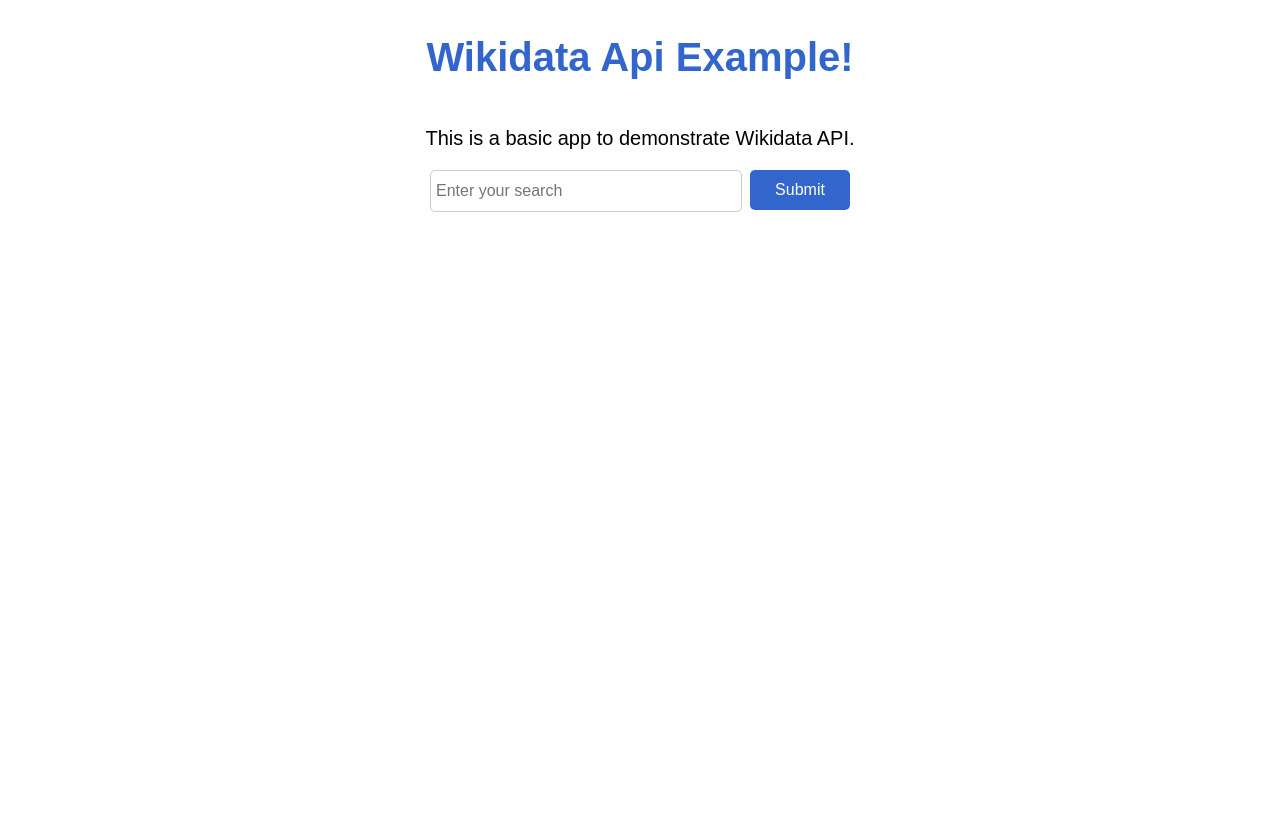
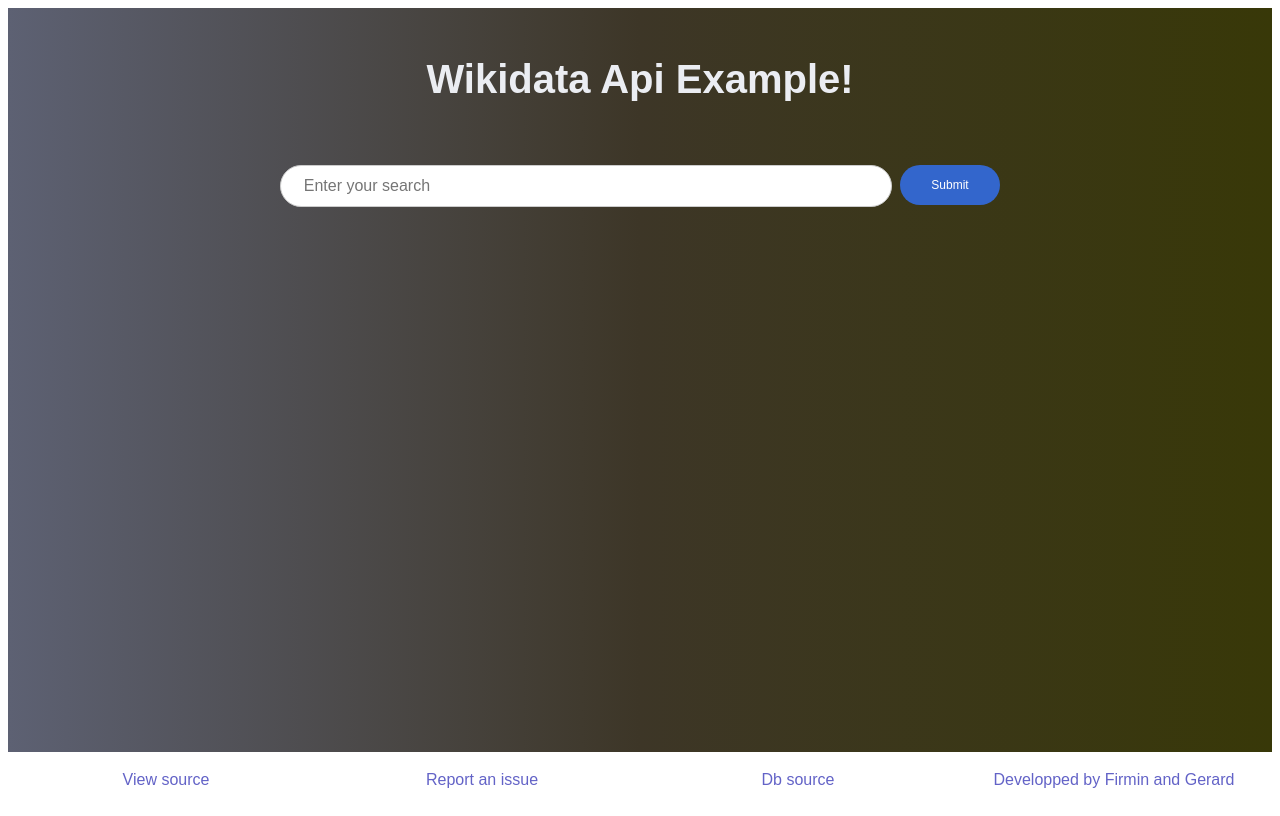
Before and after one commit to kaliacad/WD-FG, a React (Vite) app: page / in a window 1280 px wide. Built offline with nearby package versions, Linux system fonts and the light colour scheme.

Commit message:
Improvment of the design

```diff
--- a/package.json
+++ b/package.json
@@ -12,7 +12,8 @@
   "dependencies": {
     "axios": "^1.6.8",
     "react": "^18.2.0",
-    "react-dom": "^18.2.0"
+    "react-dom": "^18.2.0",
+    "react-router-dom": "^6.23.0"
   },
   "devDependencies": {
     "@types/react": "^18.2.66",
--- a/src/App.css
+++ b/src/App.css
@@ -1,5 +1,4 @@
-
-.body{
+.body {
   display: flex;
   flex-direction: column;
   align-items: center;
@@ -8,19 +7,98 @@
   padding: 0;
   text-align: center;
 }
+.body-content {
+  background-image: linear-gradient(
+    to right,
+    rgb(93, 97, 115),
+    rgb(61, 54, 39),
+    rgb(56, 56, 8)
+  );
+  display: flex;
+  flex-direction: column;
+  align-items: center;
+  box-sizing: border-box;
+  padding-top: 2vh;
+  width: 100%;
+  height: 93vh;
+  overflow-y: scroll;
+}
+.output {
+  display: flex;
+  justify-content: left;
+  align-items: top;
+  gap: 30px;
+  margin: 2px;
+  height: 50px;
+  width: 100%;
+  padding: 10px;
+  background: rgba(255, 255, 255, 0.2);
+  border-radius: 5px;
+  box-shadow: 0 4px 30px rgba(0, 0, 0, 0.1);
+  backdrop-filter: blur(5px);
+  -webkit-backdrop-filter: blur(5px);
+  border: 1px solid rgba(255, 255, 255, 0.3);
+}
+.output > img {
+  width: 45px;
+  height: 45px;
+  object-fit: cover;
+  border: 1px solid rgb(210, 210, 225);
+}
+.output > img:hover {
+  margin-top: -20px;
+  margin-left: -20px;
+  width: 90px;
+  height: 90px;
+  z-index: 10;
+}
+h3 {
+  display: flex;
+  justify-content: left;
+  min-width: 100px;
+}
+.label {
+  font-size: 20px;
+  font-weight: 700;
+}
+.description {
+  display: flex;
+  flex-direction: column;
+  justify-content: left;
+}
+h5 {
+  display: flex;
+  justify-content: left;
+}
+.description > p {
+  font-size: 14px;
+}
+.body-footer {
+  margin-bottom: 0px;
+  height: 7vh;
+  display: flex;
+  width: 100%;
+  align-items: center;
+  color: rgb(99, 99, 199);
+  justify-content: space-evenly;
+  div {
+    width: 100%;
+  }
+}
 form {
   display: flex;
   justify-content: center;
-    gap: .5rem;
-    width: 450px;
-    margin: 0 auto;
+  gap: 0.5rem;
+  width: auto;
+  margin: 30px 0 0 0;
 }
-  input{
-    width: 300px;
+input {
+  width: 600px;
+  padding-left: 30px;
   height: 30px;
   font-size: 1rem;
   border: 1px solid #ccc;
-    border-radius: 5px;
+  border-radius: 30px;
   padding: 5px;
   margin-bottom: 10px;
 }
@@ -28,59 +106,81 @@
   width: 100px;
   height: 40px;
   color: white;
-    font-size: 1rem;
+  font-size: 12px;
   border: none;
-    border-radius: 5px;
-    background-color: #3366CC;
-    padding: 5px;;
+  border-radius: 25px;
+  background-color: #3366cc;
+  padding: 5px;
   margin-bottom: 10px;
 }
-  h1 {
+h2 {
   font-size: 2.5rem;
-    color: #3366CC;
+  color: #ebedf2;
 }
 p {
   font-size: 1.25rem;
 }
 
-  .resultat{
+.resultat {
   align-items: center;
   text-align: center;
   height: auto;
   width: 80%;
-    background-color: rgb(241, 240, 240);
-    border: solid 1px #ccc;
 }
 
-.titre{
+.titre {
   font-size: 1.5rem;
   font-weight: bolder;
 }
-.detail-content{
+.detail-content {
+  display: flex;
+  flex-direction: column;
+  padding: 5px;
+}
+
+.detail-content h2 {
+  font-size: 1.5rem;
+  font-weight: bolder;
+}
+table {
+  /* border: solid 1px #ccc; */
+}
+thead {
+  background-color: #3366cc;
+  color: white;
+}
+td {
+  border: solid 1px #ccc;
+  padding: 1rem;
+}
+.table-title {
   background-color: #fefcfc;
   display: flex;
   flex-direction: column;
   padding: 1rem;
 }
-
-.detail-content h2{
-    font-size: 1.5rem;
-    font-weight: bolder;
+.pagination {
+  display: flex;
+  justify-content: center;
+  width: 80%;
+  margin: 10px 0;
 }
-table{
-    /* border: solid 1px #ccc; */
+ul {
+  display: flex;
 }
-thead{
-    background-color: #3366CC;
-    color: white;
+ul > li {
+  display: flex;
+  align-items: center;
+  justify-content: center;
+  border: 1px solid rgb(147, 147, 192);
+  margin: 2px;
+  box-sizing: border-box;
+  width: 40px;
+  height: 40px;
 }
-td{
-    border: solid 1px #ccc;;
-    padding: 1rem;
+a {
+  text-decoration: none;
+  font-size: 12px;
+  font-weight: 700;
+  color: #e2e5ea;
 }
-.table-title{
-    background-color: #fefcfc;
-    display: flex;
-    flex-direction: column;
-    padding: 1rem;
-}
--- a/src/App.jsx
+++ b/src/App.jsx
@@ -1,12 +1,17 @@
 import { useEffect, useState } from "react";
+import { Link } from "react-router-dom";
 import FetchData from "./utils";
 import { instance } from "./api";
 
 import "./App.css";
+import Pagination from "./conpoments/pagination";
 
 function App() {
   const [inputValue, setInputValue] = useState("");
   const [data, setData] = useState();
+
+  const [currentPage, setCurrentPage] = useState(1);
+  const [postsPerPage, setPostsPerPage] = useState(5);
 
   const getData = (data) => {
     instance
@@ -25,6 +30,10 @@
       });
   };
 
+  const indexOfLastItem = currentPage * postsPerPage;
+  const indexOfFirstItem = indexOfLastItem - postsPerPage;
+  const currentPosts = data?.slice(indexOfFirstItem, indexOfLastItem);
+  console.log("currentPosts", currentPosts);
   function handleChange(e) {
     e.preventDefault();
     setInputValue(e?.target?.value);
@@ -33,32 +42,51 @@
     e.preventDefault();
     getData(inputValue);
   }
-
+  const paginate = (pageNumber) => setCurrentPage(pageNumber);
   return (
     <div className="body">
-      <h1>Wikidata Api Example!</h1>
-      <p>This is a basic app to demonstrate Wikidata API.</p>
+      <div className="body-content">
+        <h2>Wikidata Api Example!</h2>
         <form onSubmit={handleSubmit} action="/search" method="get">
           <input
             type="text"
             name="search"
             value={inputValue}
             onChange={handleChange}
-          placeholder="Enter your search"
+            placeholder="    Enter your search"
           />
           <button type="submit">Submit</button>
         </form>
-      {data?.length > 0 ? (
+        {currentPosts?.length > 0 ? (
           <div className="resultat">
-          <p className="titre">{data.length} resultats</p>
-          {data.map((item) => {
-            console.log(item);
+            <p className="titre">{data?.length} resultats</p>
+            {currentPosts.map((item) => {
+              console.log(item.url.slice(2));
               return (
                 <div className="detail-content">
-                <table style={{
-                  width: '100%',
-                  tableLayout: 'fixed'
-                }}>
+                  <div className="output">
+                    <img src="/vite.svg"></img>
+                    <h3>
+                      <a
+                        href={item.url.slice(2)}
+                        target="_blank"
+                        rel="noopener noreferrer"
+                        className="label"
+                      >
+                        {item.label}
+                      </a>
+                    </h3>
+                    <div className="description">
+                      <h5>Description</h5>
+                      <p>{item.description}</p>
+                    </div>
+                  </div>
+                  {/* <table
+                    style={{
+                      width: "100%",
+                      tableLayout: "fixed",
+                    }}
+                  >
                     <thead>
                       <tr>
                         <th>Label</th>
@@ -75,7 +103,7 @@
                         <td>{item.id}</td>
                       </tr>
                     </tbody>
-                </table>
+                  </table> */}
                 </div>
               );
             })}
@@ -83,6 +111,18 @@
         ) : (
           <></>
         )}
+        <Pagination
+          postsPerPage={postsPerPage}
+          data={data}
+          paginate={paginate}
+        />
+      </div>
+      <div className="body-footer">
+        <div>View source</div>
+        <div>Report an issue</div>
+        <div>Db source</div>
+        <div>Developped by Firmin and Gerard</div>
+      </div>
     </div>
   );
 }
--- /dev/null
+++ b/src/conpoments/pagination.jsx
@@ -0,0 +1,29 @@
+export default function Pagination({ postsPerPage, data, paginate }) {
+  const pageNumbers = [];
+
+  for (let i = 1; i <= Math.ceil(data?.length / postsPerPage); i++) {
+    pageNumbers.push(i);
+  }
+  function handleOnClick(number) {
+    paginate(number);
+  }
+  return (
+    <div className="pagination">
+      <ul>
+        {pageNumbers.map((number) => (
+          <li key={number} className="page-item">
+            <a
+              onClick={(e) => {
+                e.preventDefault(); //
+                handleOnClick(number);
+              }}
+              href="!#"
+            >
+              {number}
+            </a>
+          </li>
+        ))}
+      </ul>
+    </div>
+  );
+}
```
Also changed, not shown: 1 other file (tests, documents, lock files or other folders). Lines whose indentation alone changed are shown as unchanged.
